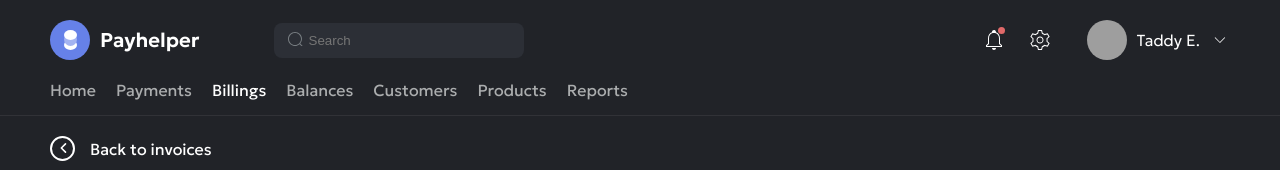
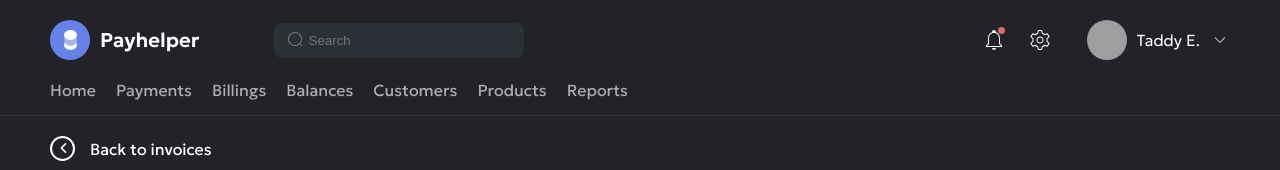
Before and after one commit to Evaloper/Dyen-final-project, a React (Vite) app: page /billing in a window 1280 px wide. Shown: the top 170 px of the page. Built offline with nearby package versions, Linux system fonts and the light colour scheme; grey boxes are pictures that could not be loaded.

Commit message:
Mobile responsiveness remove white color from billing navlink

```diff
--- a/src/components/organisms/Header/index.css
+++ b/src/components/organisms/Header/index.css
@@ -62,9 +62,6 @@
   color: #82878c;
 }
 
-.current-page {
-  color: #fff;
-}
 .overlay {
   display: none;
 }
--- a/src/components/organisms/Header/index.jsx
+++ b/src/components/organisms/Header/index.jsx
@@ -71,7 +71,7 @@ export const Header = () => {
           <Link to={"/payments"} className="mr-20">
             Payments
           </Link>
-          <Link to={"/billing"} className="current-page mr-20">
+          <Link to={"/billing"} className="mr-20">
             Billings
           </Link>
           <Link to={"/balances"} className="mr-20">
```
